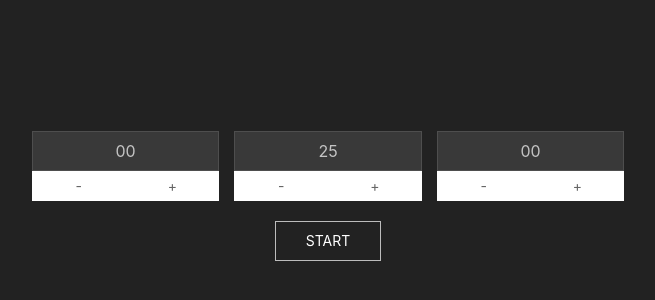
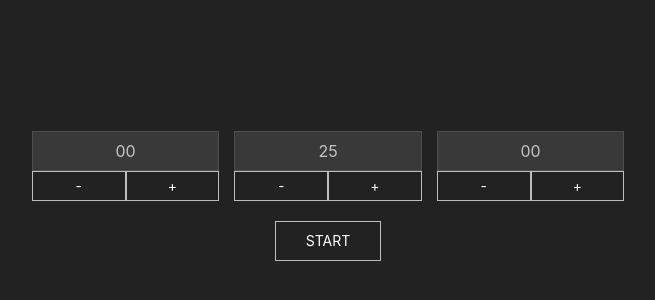
Before and after one commit to krowker/simpletimer, a React (Create React App) app in the folder simpletimer/: page / in a window 1280 px wide. Shown: the part 194-494 px from the top of the page, without its empty margins (312-967 px from the left). Built offline with nearby package versions, Linux system fonts and the light colour scheme.

Commit message:
fix buttons

```diff
--- a/simpletimer/package.json
+++ b/simpletimer/package.json
@@ -8,7 +8,7 @@
     "@testing-library/user-event": "^12.8.3",
     "react": "^17.0.2",
     "react-dom": "^17.0.2",
-    "react-scripts": "4.0.3",
+    "react-scripts": "^1.1.5",
     "uikit": "^3.7.2",
     "uikit-react": "^3.1.2",
     "web-vitals": "^1.1.2"
--- a/simpletimer/src/App.js
+++ b/simpletimer/src/App.js
@@ -97,12 +97,12 @@ function App() {
         >
           <button className="
           uk-button
-          uk-button-secondary
+          uk-button-default
           uk-button-small"
           >-</button>
           <button className="
           uk-button
-          uk-button-secondary
+          uk-button-default
           uk-button-small"
           >+</button>
         </div>
@@ -110,22 +110,22 @@ function App() {
         uk-child-width-1-2">
           <button className="
           uk-button
-          uk-button-secondary
+          uk-button-default
           uk-button-small">-</button>
           <button className="
           uk-button
-          uk-button-secondary
+          uk-button-default
           uk-button-small">+</button>
         </div>
         <div className="
         uk-child-width-1-2">
           <button className="
           uk-button
-          uk-button-secondary
+          uk-button-default
           uk-button-small">-</button>
           <button className="
           uk-button
-          uk-button-secondary
+          uk-button-default
           uk-button-small">+</button>
         </div>
       </div>
```
Also changed, not shown: 1 other file (tests, documents, lock files or other folders).
